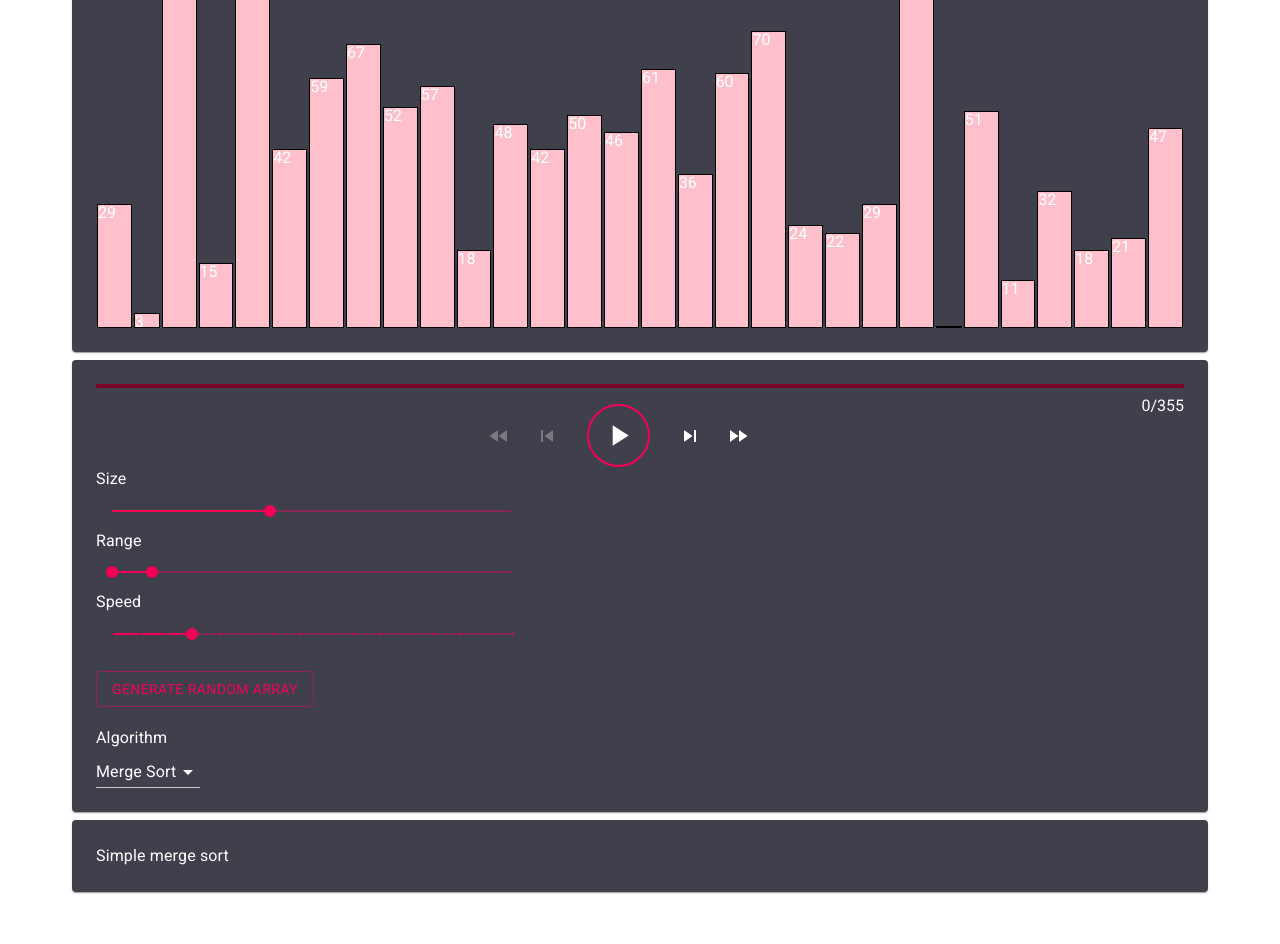
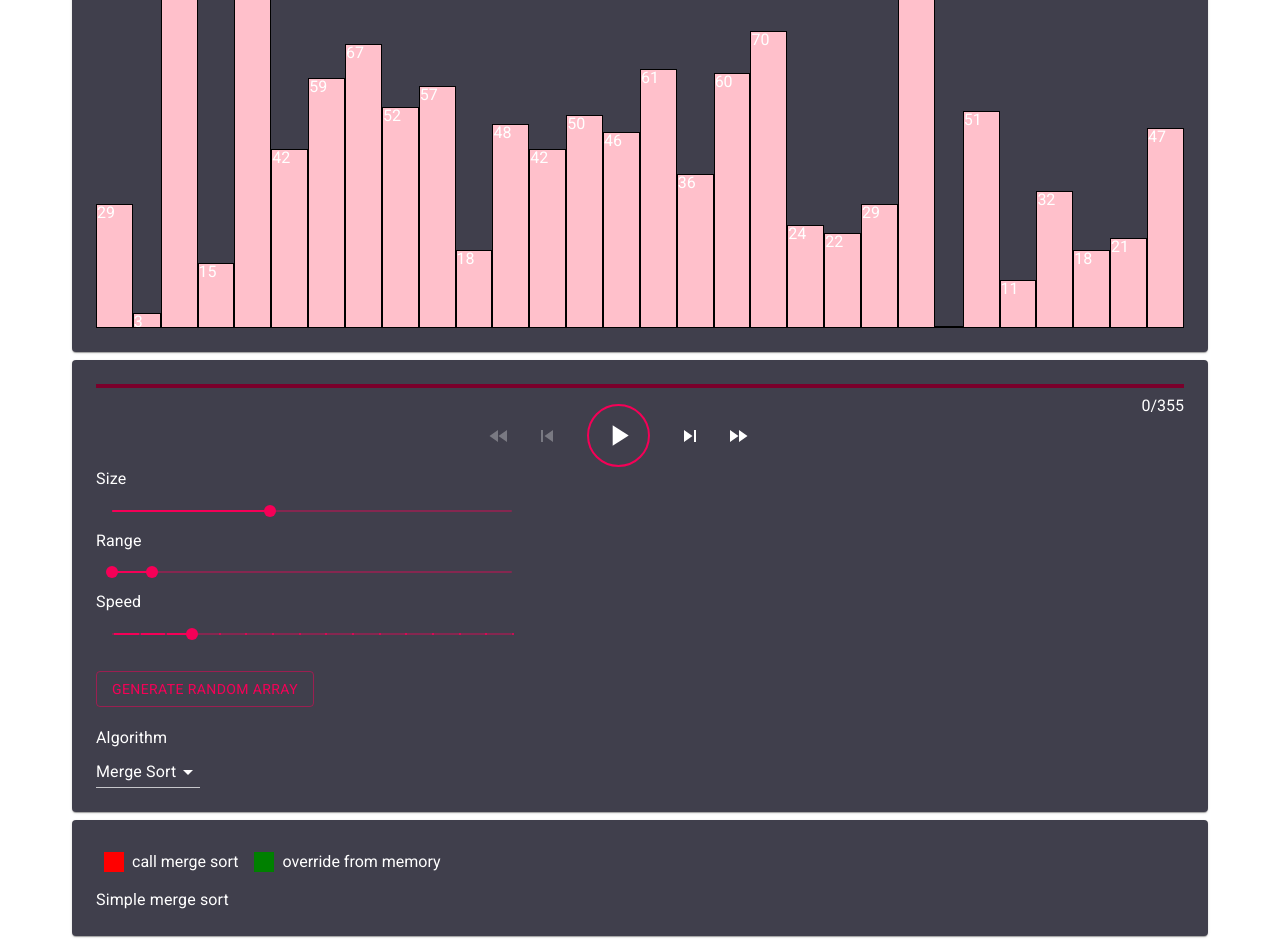
Before and after one commit to wolflu05/sorting-visualization, a React (Create React App) app: page / in a window 1280 px wide. Shown: the part 120-1064 px from the top of the page. Before the commit the page ends 1020 px from the top, so only its background shows below. Built offline with nearby package versions, Linux system fonts and the light colour scheme.

Commit message:
added radix LSD sort and visialization grouping

```diff
--- a/src/Algorithms/bubbleSort.js
+++ b/src/Algorithms/bubbleSort.js
@@ -8,17 +8,20 @@ const bubbleSort = (numbers) => {
     for (let e = 0; e < sortedIndex - 1; e++) {
       trace.add(numbers, {
         a: [e, e + 1],
+        groups: [[e, e + 1]],
         sorted: range(sortedIndex, numbers.length),
       });
 
       if (numbers[e] > numbers[e + 1]) {
         trace.add(numbers, {
           b: [e, e + 1],
+          groups: [[e, e + 1]],
           sorted: range(sortedIndex, numbers.length),
         });
         swap(numbers, e, e + 1);
         trace.add(numbers, {
           b: [e, e + 1],
+          groups: [[e, e + 1]],
           sorted: range(sortedIndex, numbers.length),
         });
       }
--- a/src/Algorithms/index.js
+++ b/src/Algorithms/index.js
@@ -3,4 +3,5 @@ export * as insertionSort from './insertionSort';
 export * as bubbleSort from './bubbleSort';
 export * as mergeSort from './mergeSort';
 export * as quickSort from './quickSort';
+export * as radixLSDSort from './radixLSDSort';
 export * as jsSort from './jsSort';
--- a/src/Algorithms/mergeSort.js
+++ b/src/Algorithms/mergeSort.js
@@ -12,10 +12,16 @@ const mergeSort = (numbers) => {
     } else {
       const middle = Math.floor((start + end) / 2);
 
-      trace.add(numbers, { a: range(start, middle) });
+      trace.add(numbers, {
+        a: range(start, middle),
+        groups: [[start, middle - 1]],
+      });
       _mergeSort(numbers, start, middle);
 
-      trace.add(numbers, { a: range(middle, end) });
+      trace.add(numbers, {
+        a: range(middle, end),
+        groups: [[middle, end - 1]],
+      });
       _mergeSort(numbers, middle, end);
 
       return merge(numbers, start, middle, end);
@@ -37,15 +43,31 @@ const mergeSort = (numbers) => {
       }
 
       if (left[leftStart] <= right[rightStart]) {
-        trace.add(numbers, { b: [start + i], sorted });
+        trace.add(numbers, {
+          b: [start + i],
+          sorted,
+          groups: [[start, end - 1]],
+        });
         numbers[start + i] = left[leftStart];
         leftStart++;
-        trace.add(numbers, { b: [start + i], sorted });
+        trace.add(numbers, {
+          b: [start + i],
+          sorted,
+          groups: [[start, end - 1]],
+        });
       } else {
-        trace.add(numbers, { b: [start + i], sorted });
+        trace.add(numbers, {
+          b: [start + i],
+          sorted,
+          groups: [[start, end - 1]],
+        });
         numbers[start + i] = right[rightStart];
         rightStart++;
-        trace.add(numbers, { b: [start + i], sorted });
+        trace.add(numbers, {
+          b: [start + i],
+          sorted,
+          groups: [[start, end - 1]],
+        });
       }
       i++;
     }
@@ -56,11 +78,19 @@ const mergeSort = (numbers) => {
         sorted = range(0, i);
       }
 
-      trace.add(numbers, { b: [start + i], sorted });
+      trace.add(numbers, {
+        b: [start + i],
+        sorted,
+        groups: [[start, end - 1]],
+      });
       numbers[start + i] = left[leftStart];
       leftStart++;
       i++;
-      trace.add(numbers, { b: [start + i], sorted });
+      trace.add(numbers, {
+        b: [start + i],
+        sorted,
+        groups: [[start, end - 1]],
+      });
     }
 
     while (rightStart < right.length) {
@@ -69,11 +99,19 @@ const mergeSort = (numbers) => {
         sorted = range(0, i);
       }
 
-      trace.add(numbers, { b: [start + i], sorted });
+      trace.add(numbers, {
+        b: [start + i],
+        sorted,
+        groups: [[start, end - 1]],
+      });
       numbers[start + i] = right[rightStart];
       rightStart++;
       i++;
-      trace.add(numbers, { b: [start + i], sorted });
+      trace.add(numbers, {
+        b: [start + i],
+        sorted,
+        groups: [[start, end - 1]],
+      });
     }
 
     return numbers;
@@ -90,4 +128,9 @@ export default mergeSort;
 
 export const name = 'Merge Sort';
 
+export const colors = {
+  a: 'call merge sort',
+  b: 'override from memory',
+};
+
 export const description = 'Simple merge sort';
--- a/src/Algorithms/quickSort.js
+++ b/src/Algorithms/quickSort.js
@@ -18,16 +18,31 @@ const quickSort = (numbers) => {
     let _high = high - 1;
 
     while (_low < _high) {
-      trace.add(numbers, { b: [_low], c: [_high], d: [pivot] });
+      trace.add(numbers, {
+        b: [_low],
+        c: [_high],
+        d: [pivot],
+        groups: [[low, high]],
+      });
 
       while (_low < high && numbers[_low] < numbers[pivot]) {
         _low++;
-        trace.add(numbers, { b: [_low], c: [_high], d: [pivot] });
+        trace.add(numbers, {
+          b: [_low],
+          c: [_high],
+          d: [pivot],
+          groups: [[low, high]],
+        });
       }
 
       while (_high > low && numbers[_high] >= numbers[pivot]) {
         _high--;
-        trace.add(numbers, { b: [_low], c: [_high], d: [pivot] });
+        trace.add(numbers, {
+          b: [_low],
+          c: [_high],
+          d: [pivot],
+          groups: [[low, high]],
+        });
       }
 
       if (_low < _high) {
@@ -36,6 +51,7 @@ const quickSort = (numbers) => {
           b: [_low],
           c: [_high],
           d: [pivot],
+          groups: [[low, high]],
         });
         swap(numbers, _low, _high);
         trace.add(numbers, {
@@ -43,6 +59,7 @@ const quickSort = (numbers) => {
           b: [_low],
           c: [_high],
           d: [pivot],
+          groups: [[low, high]],
         });
       }
     }
@@ -53,6 +70,7 @@ const quickSort = (numbers) => {
         b: [_low],
         c: [_high],
         d: [pivot],
+        groups: [[low, high]],
       });
       swap(numbers, _low, pivot);
       trace.add(numbers, {
@@ -60,6 +78,7 @@ const quickSort = (numbers) => {
         b: [_low],
         c: [_high],
         d: [pivot],
+        groups: [[low, high]],
       });
     }
 
--- /dev/null
+++ b/src/Algorithms/radixLSDSort.js
@@ -0,0 +1,57 @@
+import Trace from '../util/Trace';
+
+const radixLSDSort = (numbers) => {
+  const trace = new Trace(numbers);
+
+  const getSortedList = (list, i) => {
+    const table = {
+      0: [],
+      1: [],
+      2: [],
+      3: [],
+      4: [],
+      5: [],
+      6: [],
+      7: [],
+      8: [],
+      9: [],
+    };
+
+    for (const number of list) {
+      const s = number.toString().padStart(i + 1, '0');
+      table[Number(s[s.length - i - 1])].push(number);
+    }
+
+    const l = [];
+    const groups = [];
+
+    for (const nums of Object.values(table)) {
+      const start = l.length;
+      l.push(...nums);
+      groups.push([start, l.length - 1]);
+    }
+
+    trace.add(l, { groups });
+
+    return l;
+  };
+
+  const max = Math.max(...numbers).toString().length;
+
+  let lastList = [...numbers];
+  for (let i = 0; i < max; i++) {
+    lastList = getSortedList(lastList, i);
+  }
+
+  trace.add(lastList, { sorted: lastList.keys() });
+
+  return trace.export();
+};
+
+export default radixLSDSort;
+
+export const name = 'radixLSD Sort';
+
+export const colors = {};
+
+export const description = 'radixLSD Sort. Does not visualize smoothly.';
--- a/src/Components/Bar.js
+++ b/src/Components/Bar.js
@@ -28,8 +28,8 @@ const useStyles = makeStyles((theme) => ({
     flex: 'auto',
     overflow: 'hidden',
     lineHeight: '16px',
-    marginRight: '1px',
-    marginLeft: '1px',
+    marginRight: ({ state }) => (state?.marginLeft ? '15px' : '0'),
+    marginLeft: ({ state }) => (state?.marginRight ? '15px' : '0'),
   },
   text: {
     display: 'inline-block',
--- a/src/Components/BarChart.js
+++ b/src/Components/BarChart.js
@@ -38,6 +38,12 @@ const BarChart = ({ trace, numbers }) => {
               b: trace.state.b.includes(i),
               c: trace.state.c.includes(i),
               d: trace.state.d.includes(i),
+              marginLeft: trace.state.groups.some(
+                (group) => group[0] === i + 1
+              ),
+              marginRight: trace.state.groups.some(
+                (group) => group[1] === i - 1
+              ),
               sorted: trace?.state.sorted.includes(i),
             };
           }
--- a/src/Components/Description.js
+++ b/src/Components/Description.js
@@ -3,12 +3,27 @@ import React from 'react';
 import { Paper, Typography } from '@material-ui/core';
 
 import { makeStyles } from '@material-ui/core/styles';
+import { stateColors } from '../util/constants';
 
 const useStyles = makeStyles((theme) => ({
   description: {
     height: '100%',
     padding: theme.spacing(3),
     margin: theme.spacing(),
+  },
+  colorPreviewWrapper: {
+    display: 'flex',
+    marginBottom: theme.spacing(),
+  },
+  colorPreview: {
+    display: 'flex',
+    alignItems: 'center',
+    padding: theme.spacing(),
+  },
+  colorPreviewBox: {
+    width: '20px',
+    height: '20px',
+    marginRight: theme.spacing(),
   },
 }));
 
@@ -17,6 +32,17 @@ const Description = ({ algorithm }) => {
 
   return (
     <Paper className={classes.description}>
+      <div className={classes.colorPreviewWrapper}>
+        {Object.entries(algorithm.colors).map(([color, description], i) => (
+          <div key={i} className={classes.colorPreview}>
+            <div
+              className={classes.colorPreviewBox}
+              style={{ backgroundColor: stateColors[color] }}
+            ></div>
+            {description}
+          </div>
+        ))}
+      </div>
       <Typography>{algorithm.description}</Typography>
     </Paper>
   );
--- a/src/util/Trace.js
+++ b/src/util/Trace.js
@@ -8,13 +8,14 @@ export default class Trace {
           b: [],
           c: [],
           d: [],
+          groups: [],
           sorted: [],
         },
       },
     ];
   }
 
-  add(numbers, { a = [], b = [], c = [], d = [], sorted = [] }) {
+  add(numbers, { a = [], b = [], c = [], d = [], groups = [], sorted = [] }) {
     this.trace.push({
       numbers: [...numbers],
       state: {
@@ -22,6 +23,7 @@ export default class Trace {
         b: [...b],
         c: [...c],
         d: [...d],
+        groups: [...groups],
         sorted: [...sorted],
       },
     });
```
